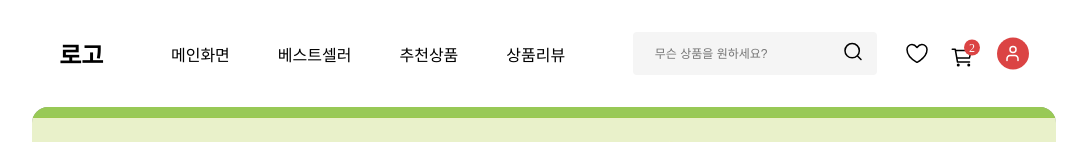
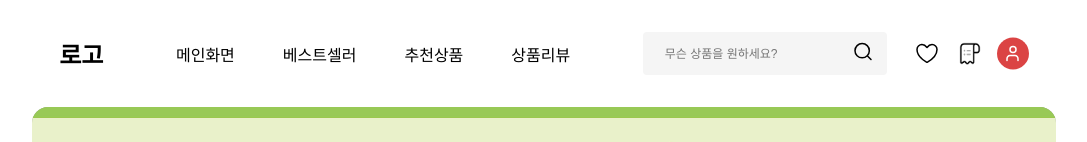
Before and after one commit to ehy0414/React-ReFruit, a React (Create React App) app: page / in a window 1280 px wide. Shown: the top 142 px of the page, without its empty margins (96-1183 px from the left). Built offline with nearby package versions, Linux system fonts and the light colour scheme; data requests are answered from the project's data file.

Commit message:
:art: design: 로고 변경

```diff
--- a/src/components/layout/header/HeaderDesign.jsx
+++ b/src/components/layout/header/HeaderDesign.jsx
@@ -2,6 +2,7 @@
 import React, { useEffect, useRef, useState } from "react";
 import { useNavigate } from "react-router-dom";
 import styled from "styled-components";
+import icons from "../../../assets/images/image.png";
 
 const HeaderDesign = () => {
   const navigate = useNavigate();
@@ -94,17 +95,8 @@ const HeaderDesign = () => {
             }}
           />
           <CartContainer>
-            <CartIcon
-              dangerouslySetInnerHTML={{
-                __html: `<svg width="32" height="33" viewBox="0 0 32 33" fill="none" xmlns="http://www.w3.org/2000/svg">
-                <path d="M9.25 28.75C9.66421 28.75 10 28.4142 10 28C10 27.5858 9.66421 27.25 9.25 27.25C8.83579 27.25 8.5 27.5858 8.5 28C8.5 28.4142 8.83579 28.75 9.25 28.75Z" stroke="black" stroke-width="1.5" stroke-linecap="round" stroke-linejoin="round"></path>
-                <path d="M19.75 28.75C20.1642 28.75 20.5 28.4142 20.5 28C20.5 27.5858 20.1642 27.25 19.75 27.25C19.3358 27.25 19 27.5858 19 28C19 28.4142 19.3358 28.75 19.75 28.75Z" stroke="black" stroke-width="1.5" stroke-linecap="round" stroke-linejoin="round"></path>
-                <path d="M3.25 12.25H6.25L8.5 25H20.5" stroke="black" stroke-width="1.5" stroke-linecap="round" stroke-linejoin="round"></path>
-                <path d="M8.5 21H20.1925C20.2792 21.0001 20.3633 20.9701 20.4304 20.9151C20.4975 20.8601 20.5434 20.7836 20.5605 20.6986L21.9105 13.9486C21.9214 13.8942 21.92 13.838 21.9066 13.7841C21.8931 13.7303 21.8679 13.6801 21.8327 13.6372C21.7975 13.5943 21.7532 13.5597 21.703 13.536C21.6528 13.5122 21.598 13.5 21.5425 13.5H7" stroke="black" stroke-width="1.5" stroke-linecap="round" stroke-linejoin="round"></path>
-                <circle cx="23" cy="10.5" r="8" fill="#DB4444"></circle>
-                <text fill="#FAFAFA" style="white-space: pre" font-family="Poppins" font-size="12" letter-spacing="0em"><tspan x="20.0488" y="14.7">2</tspan></text>
-              </svg>`,
-              }}
+            <CartIcon onClick={() => {navigate("/orders")}}
+              src={icons}
             />
           </CartContainer>
           <UserIcon onClick={handleUserIconClick}
@@ -256,12 +248,14 @@ const CartContainer = styled.div`
   position: relative;
 `;
 
-const CartIcon = styled.button`
+const CartIcon = styled.img`
   background: none;
   border: none;
   padding: 0;
   cursor: pointer;
   display: flex;
+  width:22px;
+  height:23px;
 `;
 
 const UserIcon = styled.button`
```
Also changed, not shown: src/assets/images/image.png (added).
